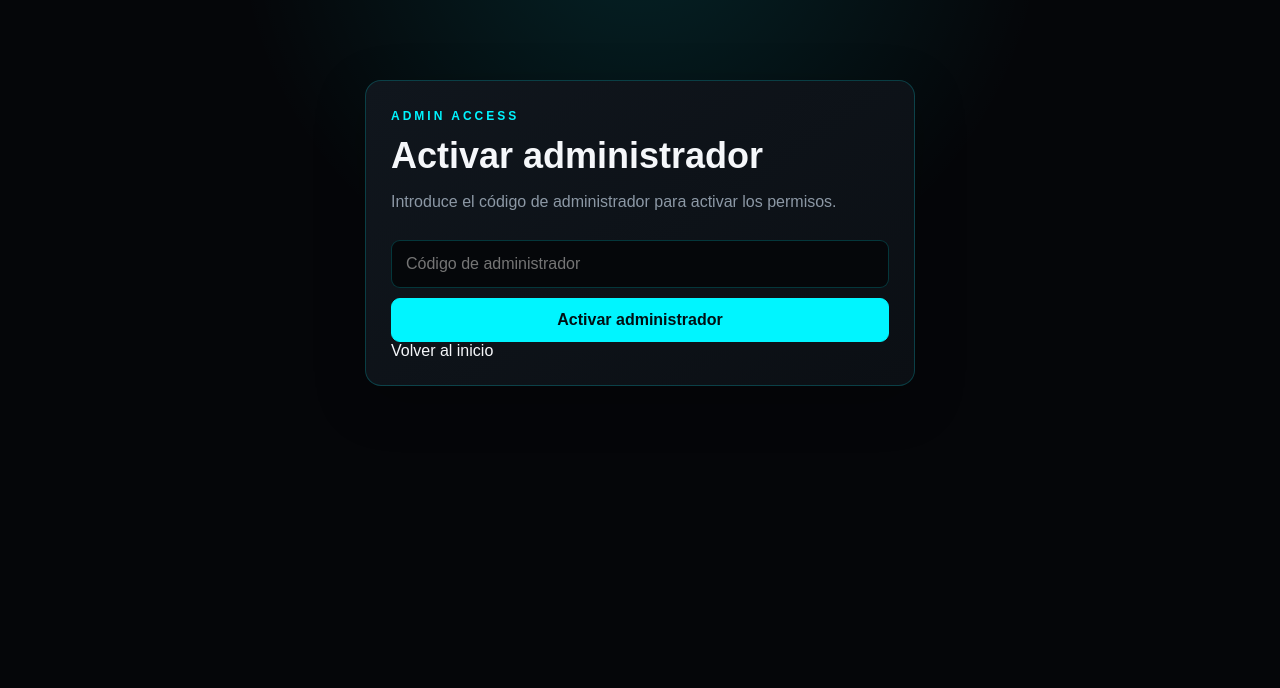
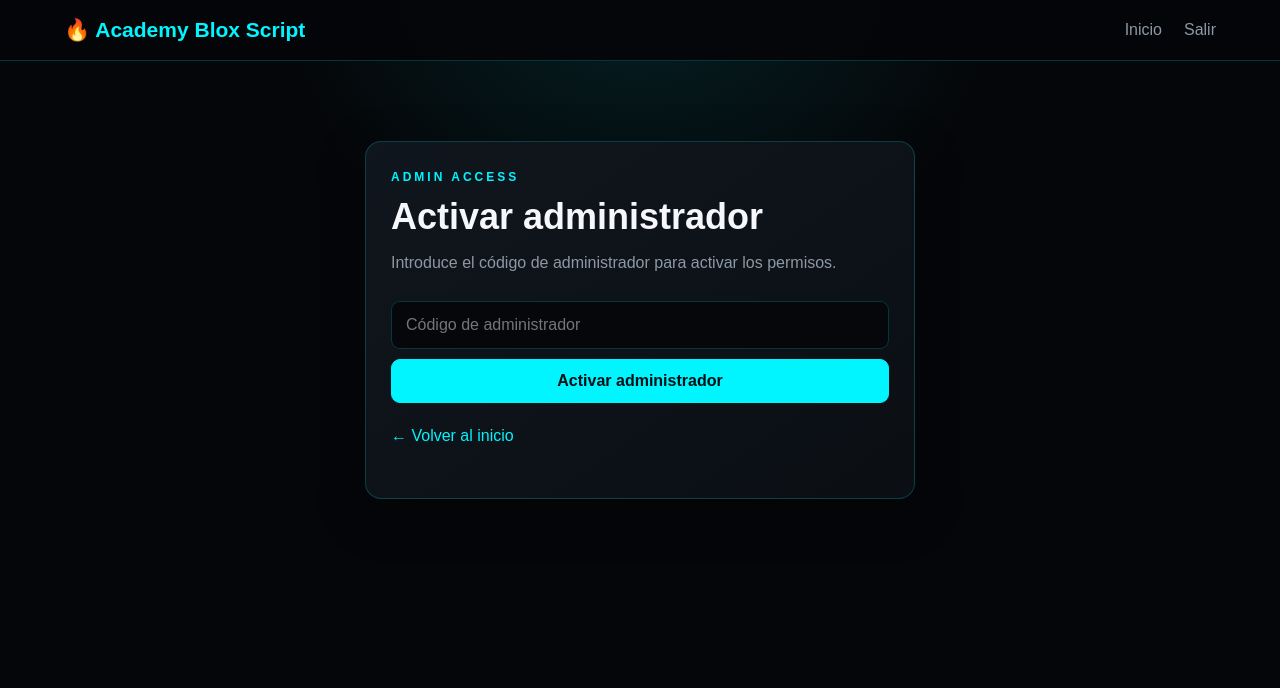
Before and after one commit to jaumecapopalacios-gif/academy-blox-script, a Flask app: page /activate-admin in a window 1280 px wide. Shown: the top 688 px of the page. After the commit the page ends 499 px from the top, so only its background shows below. Run offline with Flask 3, Linux system fonts and the light colour scheme; the visitor is signed in with stand-in values (Sample User, id 1); data comes from the database, SQL or seed files in the repository.

Commit message:
Update admin_code.html

```diff
--- a/templates/admin_code.html
+++ b/templates/admin_code.html
@@ -8,7 +8,7 @@
     <meta name="viewport"
           content="width=device-width, initial-scale=1.0">
 
-    <title>Activar administrador</title>
+    <title>Activar administrador | Academy Blox Script</title>
 
     <link rel="stylesheet"
           href="{{ url_for('static', filename='style.css') }}">
@@ -17,6 +17,29 @@
 
 
 <body>
+
+
+<header class="navbar">
+
+    <a class="logo"
+       href="{{ url_for('index') }}">
+        🔥 Academy Blox Script
+    </a>
+
+    <nav>
+
+        <a href="{{ url_for('index') }}">
+            Inicio
+        </a>
+
+        <a href="{{ url_for('logout') }}">
+            Salir
+        </a>
+
+    </nav>
+
+</header>
+
 
 
 <main class="auth-page">
@@ -39,11 +62,11 @@
         </p>
 
 
-        {% with messages = get_flashed_messages() %}
+        {% with messages = get_flashed_messages(with_categories=true) %}
 
-            {% for message in messages %}
+            {% for category, message in messages %}
 
-                <div class="message">
+                <div class="message {{ category }}">
                     {{ message }}
                 </div>
 
@@ -59,6 +82,7 @@
                 name="code"
                 placeholder="Código de administrador"
                 required
+                autocomplete="off"
             >
 
 
@@ -73,9 +97,13 @@
         </form>
 
 
-        <a href="{{ url_for('index') }}">
-            Volver al inicio
-        </a>
+        <p class="auth-footer">
+
+            <a href="{{ url_for('index') }}">
+                ← Volver al inicio
+            </a>
+
+        </p>
 
     </div>
 
```
